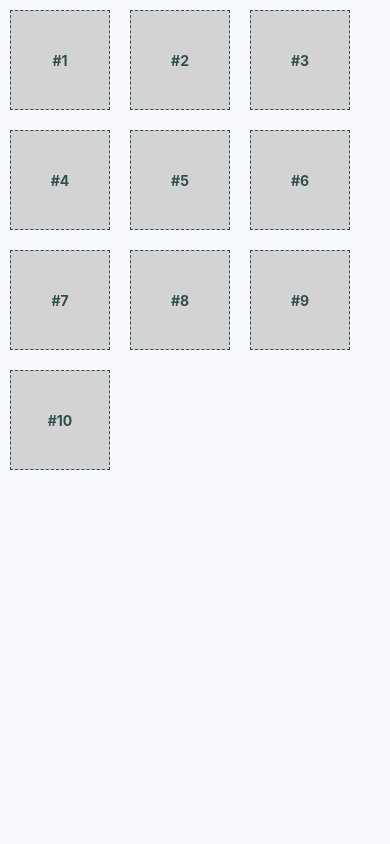
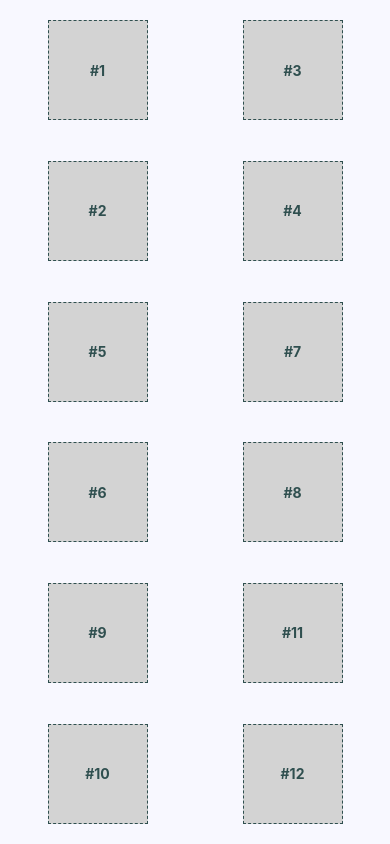
Before and after one commit to karim-dev-2023/react-native-blanck-ts, a React Native app: screen / in a window 390 px wide. Built offline with nearby package versions, Linux system fonts and the light colour scheme.

Commit message:
Lignes et collones flexibles - le mixte

```diff
--- a/App.tsx
+++ b/App.tsx
@@ -1,18 +1,45 @@
 import React from "react";
 import { StatusBar, View } from "react-native";
 import styles from "./styles";
+
 import Box from "./components/Box";
-const boxes = new Array(10).fill(null).map((v, i) => i + 1);
+import Row from "./components/Row";
+import Column from "./components/Column";
 
 export default function App() {
   return (
     <View style={styles.container}>
-      <StatusBar hidden={false}/>
-      {boxes.map((i)=>(
-        <Box key={i}>
-          #{i}
-        </Box>
-      ))}
+      <StatusBar hidden={false} />
+      <Row>
+        <Column>
+          <Box>#1</Box>
+          <Box>#2</Box>
+        </Column>
+        <Column>
+          <Box>#3</Box>
+          <Box>#4</Box>
+        </Column>
+      </Row>
+      <Row>
+        <Column>
+          <Box>#5</Box>
+          <Box>#6</Box>
+        </Column>
+        <Column>
+          <Box>#7</Box>
+          <Box>#8</Box>
+        </Column>
+      </Row>
+      <Row>
+        <Column>
+          <Box>#9</Box>
+          <Box>#10</Box>
+        </Column>
+        <Column>
+          <Box>#11</Box>
+          <Box>#12</Box>
+        </Column>
+      </Row>
     </View>
   );
 }
--- /dev/null
+++ b/components/Column.tsx
@@ -0,0 +1,15 @@
+import React from "react";
+import PropTypes from "prop-types";
+import { View } from "react-native";
+import styles from "../styles";
+
+type Props = {
+  children: React.ReactNode;
+};
+
+export default function Column({ children }: Props) {
+  return <View style={styles.column}>{children}</View>;
+}
+Column.protoTypes = {
+  children: PropTypes.node.isRequired,
+};
--- /dev/null
+++ b/components/Row.tsx
@@ -0,0 +1,15 @@
+import React from "react";
+import PropTypes from "prop-types";
+import { View } from "react-native";
+import styles from "../styles";
+
+type Props = {
+  children: React.ReactNode;
+};
+
+export default function Row({ children }: Props) {
+  return <View style={styles.row}>{children}</View>;
+}
+Row.protoTypes = {
+  children: PropTypes.node.isRequired,
+};
--- a/styles.ts
+++ b/styles.ts
@@ -2,10 +2,10 @@
 export default StyleSheet.create({
   container: {
     flex: 1,
-    flexDirection:"row",
-    flexWrap:"wrap",
+    flexDirection:"column",
     backgroundColor: "ghostwhite",
     alignItems: "center",
+    justifyContent: "space-around",
     ...Platform.select({
       ios: { paddingTop: 40 },
       android: { paddingTop: StatusBar.currentHeight },
@@ -16,14 +16,26 @@
     height: 100,
     justifyContent: "center",
     alignItems: "center",
-    backgroundColor: "lightgray",
     borderWidth:1,
     borderStyle:"dashed",
     borderColor:"darkslategray",
-    margin:10,
+    backgroundColor: "lightgray",
   },
   boxText: {
     color: "darkslategray",
     fontWeight: "bold",
   },
+  row: {
+    flex: 1,
+    flexDirection: "row",
+    justifyContent: "space-around",
+    alignSelf: "stretch",
+  },
+  column:{
+    flex:1,
+    flexDirection:"column",
+    alignItems: "center",
+    justifyContent: "space-around",
+    alignSelf: "stretch",
+  }
 });
```
